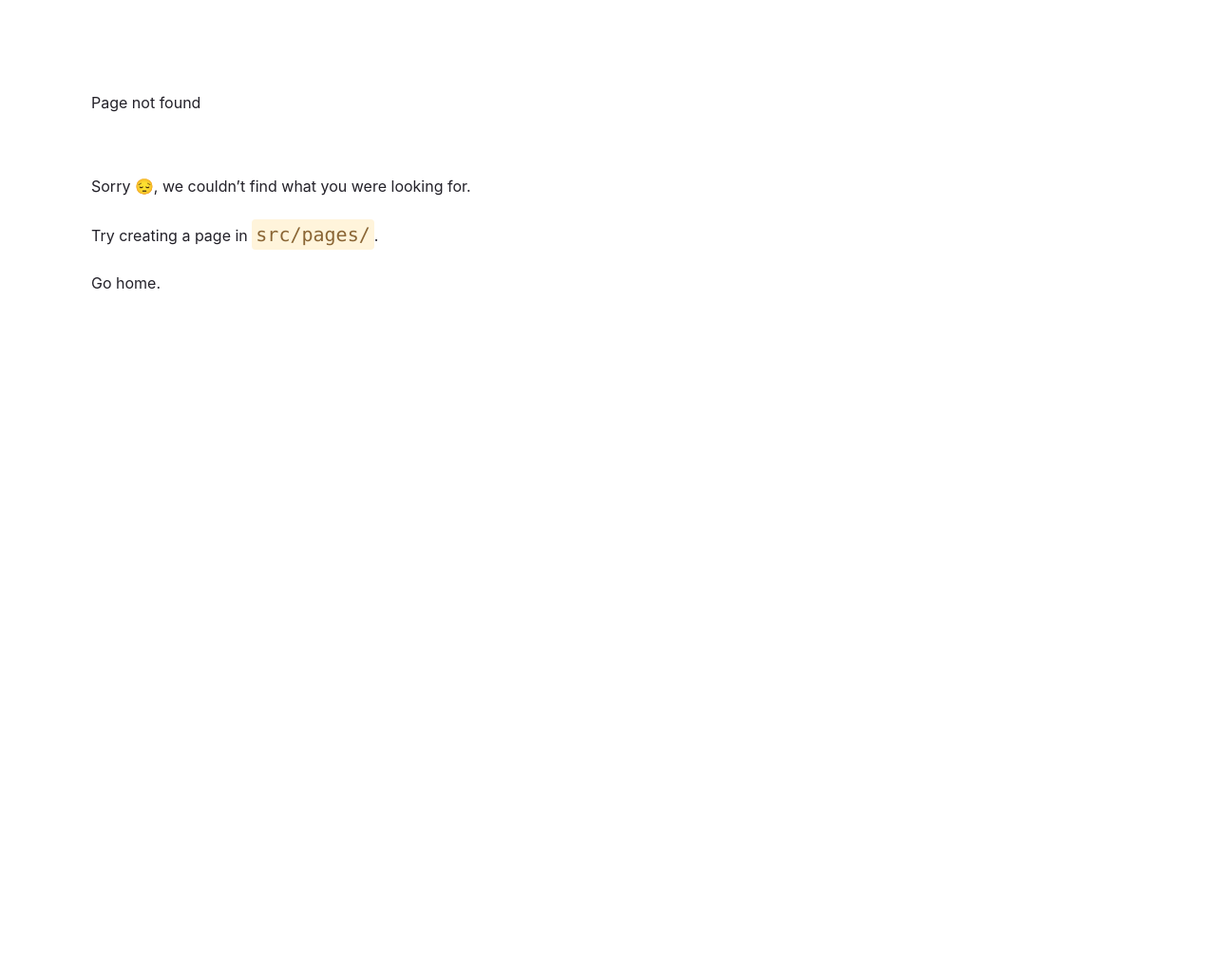
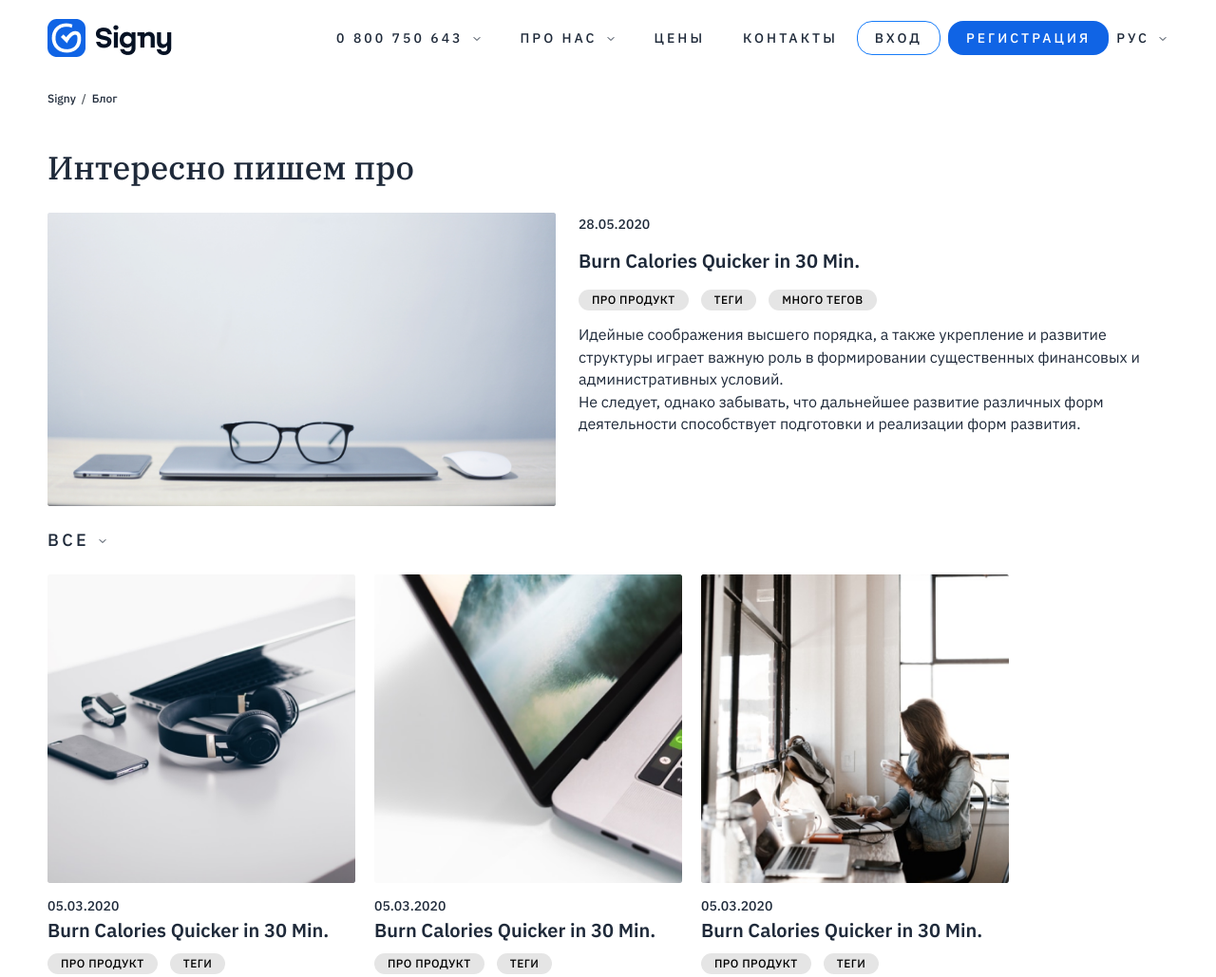
Before and after one commit to EugeneKh1988/signy-demo, a Gatsby site: page /blog in a window 1280 px wide. Before the commit this address had no page. Shown: the top 1029 px of the page at 95% size. Before the commit the page ends 800 px from the top, so only its background shows below. Built offline with nearby package versions, Linux system fonts and the light colour scheme; Gatsby itself is replaced by a stand-in of ours.

Commit message:
added blog page

```diff
--- /dev/null
+++ b/src/components/Articles.tsx
@@ -0,0 +1,138 @@
+import * as React from "react";
+import AtriclesContent from "../content/articles.json";
+import { graphql, useStaticQuery } from "gatsby";
+import { Pill, Text } from "@mantine/core";
+import Container from "./Container";
+import { GatsbyImage, getImage, IGatsbyImageData } from "gatsby-plugin-image";
+import BreadCrumbs from "./BreadCrumbs";
+import CategoryMenu from "./CategoryMenu";
+import PaginationBlock from "./Pagination";
+
+interface ArticlesProps {
+  className?: string;
+}
+
+interface IArticle {
+  id: number;
+  title: string;
+  date: string;
+  tags: string[];
+  text: string[];
+  imageName: string;
+}
+
+const Articles: React.FC<ArticlesProps> = ({ className }) => {
+  const classNameValue = className ? `${className}` : "";
+  const data = useStaticQuery(graphql`
+    query {
+      allFile {
+        nodes {
+          name
+          childImageSharp {
+            gatsbyImageData
+          }
+        }
+      }
+    }
+  `);
+
+  const imageData = (imageName: string) => {
+    const res = data.allFile.nodes.filter(
+      (node: {
+        name: string;
+        childImageSharp: { gatsbyImageData: IGatsbyImageData };
+      }) => node.name == imageName
+    );
+    return res.length > 0
+      ? res[0].childImageSharp.gatsbyImageData
+      : getImage(null);
+  };
+
+  return (
+    <Container className={`pt-[80px] ${classNameValue}`}>
+      <BreadCrumbs links={[{ name: "Signy", url: "/" }, { name: "Блог" }]} />
+      <Text className="mt-[9px] md:mt-6 font-plexSerif font-medium text-[20px] leading-[48px] md:text-[34px] 2xl:text-[40px]">
+        Интересно пишем про
+      </Text>
+      <div className="mt-4 md:mt-6 flex flex-col lg:flex-row gap-[10px] md:gap-6 2xl:gap-[43px]">
+        <GatsbyImage
+          image={imageData(AtriclesContent.mainArticle.imageName)}
+          alt={AtriclesContent.mainArticle.title}
+          className="w-full 2xl:max-w-[731px] rounded-[2px]"
+        />
+        <div className="text-black-pearl/90 2xl:basis-[458px]">
+          <Text className="font-medium text-[12px] leading-6 md:text-[14px]">
+            {AtriclesContent.mainArticle.date}
+          </Text>
+          <Text className="mt-1 md:mt-[6px] 2xl:mt-3 font-medium text-[20px] leading-[22px] md:font-semibold md:leading-[42px] 2xl:text-[40px]">
+            {AtriclesContent.mainArticle.title}
+          </Text>
+          <div className="mt-[10px] md:mt-[6px] 2xl:mt-[20px]">
+            {AtriclesContent.mainArticle.tags.map((tag, index) => (
+              <Pill
+                key={index}
+                className="font-medium text-[10px] md:text-[12px] leading-6 tracking-[0.04em] bg-[#E5E5E5] mr-[13px] uppercase rounded-[23px] px-[14px]"
+              >
+                {tag}
+              </Pill>
+            ))}
+          </div>
+          <div className="mt-[6px] md:mt-[14px]">
+            {AtriclesContent.mainArticle.text.map((text, index) => (
+              <Text
+                key={index}
+                className="text-[14px] leading-[20.58px] md:text-[16px] md:leading-[23.52px] 2xl:text-[18px] 2xl:leading-[26.46px]"
+              >
+                {text}
+              </Text>
+            ))}
+          </div>
+        </div>
+      </div>
+      <CategoryMenu />
+      <div className="mt-4 md:mt-6 flex flex-col md:flex-row flex-wrap gap-[10px] md:gap-[20px] 2xl:gap-[61px]">
+        {AtriclesContent.content.map((article: IArticle) => (
+          <div
+            className="w-full md:max-w-[324px] 2xl:max-w-[370px]"
+            key={article.id}
+          >
+            <GatsbyImage
+              image={imageData(article.imageName)}
+              alt={article.title}
+              className="w-full rounded-[2px]"
+            />
+            <Text className="mt-[6px] md:mt-3 font-medium text-[12px] leading-6 md:text-[14px]">
+              {article.date}
+            </Text>
+            <Text className="font-semibold text-[16px] leading-[28px] md:text-[20px] 2xl:text-[24px]">
+              {article.title}
+            </Text>
+            <div className="mt-[8px] md:mt-[7px] 2xl:mt-[10px]">
+              {article.tags.map((tag, index) => (
+                <Pill
+                  key={index}
+                  className="font-medium text-[10px] md:text-[12px] leading-6 tracking-[0.04em] bg-[#E5E5E5] mr-[13px] uppercase rounded-[23px] px-[14px]"
+                >
+                  {tag}
+                </Pill>
+              ))}
+            </div>
+            <div className="mt-[8px] 2xl:mt-[10px]">
+              {article.text.map((text, index) => (
+                <Text
+                  key={index}
+                  className="text-[14px] leading-[20.58px] md:text-[16px] md:leading-[22px] 2xl:text-[18px]"
+                >
+                  {text}
+                </Text>
+              ))}
+            </div>
+          </div>
+        ))}
+      </div>
+      <PaginationBlock />
+    </Container>
+  );
+};
+
+export default Articles;
--- /dev/null
+++ b/src/components/BreadCrumbs.tsx
@@ -0,0 +1,33 @@
+import { Breadcrumbs } from "@mantine/core";
+import { Link } from "gatsby";
+import React from "react";
+
+
+const BreadCrumbs = ({
+  links,
+  className,
+}: {
+  links: {name: string, url?: string}[],
+  className?: string;
+}) => {
+  const classNameValue = className ? className : '';
+  return (
+    <div className={`text-[12px] font-medium leading-[48px] ${classNameValue}`}>
+      <Breadcrumbs separatorMargin="6px">
+        {links.map((item, index) => (
+          <React.Fragment key={index}>
+            {item.url ? (
+              <Link to={item.url} className="leading-[48px]">
+                {item.name}
+              </Link>
+            ) : (
+              <p className="leading-[48px]">{item.name}</p>
+            )}
+          </React.Fragment>
+        ))}
+      </Breadcrumbs>
+    </div>
+  );
+};
+
+export default BreadCrumbs;
--- /dev/null
+++ b/src/components/CategoryMenu.tsx
@@ -0,0 +1,72 @@
+import * as React from "react";
+import { Link } from "gatsby";
+import { Menu } from "@mantine/core";
+import { IconChevronDown } from "@tabler/icons-react";
+
+interface CategoryMenuProps {
+  className?: string;
+}
+
+const CategoryMenu: React.FC<CategoryMenuProps> = ({ className }) => {
+  const classNameValue = className ? `${className}` : "";
+  return (
+    <>
+      <ul className="hidden 2xl:flex text-[18px] leading-6 tracking-[0.19em] uppercase mt-6">
+        <li>
+          <Link to="#" className="mr-[60px] border-b-[2px] border-b-royal-blue">
+            Все
+          </Link>
+        </li>
+        <li>
+          <Link to="#" className="mr-[60px]">
+            новости
+          </Link>
+        </li>
+        <li>
+          <Link to="#" className="mr-[60px]">
+            обучение
+          </Link>
+        </li>
+        <li>
+          <Link to="#" className="mr-[60px]">
+            законы
+          </Link>
+        </li>
+      </ul>
+      <Menu
+        offset={0}
+        radius={0}
+        trigger="click-hover"
+        classNames={{
+          item: "px-5 py-4 hover:bg-[#E2EDFB]",
+          dropdown: "p-0 border-none",
+          itemLabel:
+            "font-medium text-[18px] leading-6 uppercase tracking-[0.19em]",
+        }}
+      >
+        <Menu.Target>
+          <Link
+            to="#"
+            className="hover:bg-[#E2EDFB] font-medium text-[18px] leading-6 uppercase inline-block mt-6 tracking-[0.19em] 2xl:hidden"
+          >
+            Все
+            <IconChevronDown size={12} className="ml-2 inline" />
+          </Link>
+        </Menu.Target>
+        <Menu.Dropdown>
+          <Menu.Item>
+            <Link to="#">новости</Link>
+          </Menu.Item>
+          <Menu.Item>
+            <Link to="#">обучение</Link>
+          </Menu.Item>
+          <Menu.Item>
+            <Link to="#">законы</Link>
+          </Menu.Item>
+        </Menu.Dropdown>
+      </Menu>
+    </>
+  );
+};
+
+export default CategoryMenu;
--- a/src/components/Footer.tsx
+++ b/src/components/Footer.tsx
@@ -42,7 +42,7 @@ const Footer: React.FC<FooterProps> = ({ className }) => {
             </ul>
             <ul className="basis-full md:basis-1/2 text-[14px] leading-6 space-y-4">
               <li>
-                <Link to="/">Блог</Link>
+                <Link to="/blog">Блог</Link>
               </li>
               <li>
                 <Link to="/">Контакты</Link>
--- a/src/components/Nav.tsx
+++ b/src/components/Nav.tsx
@@ -80,7 +80,7 @@ const Nav: React.FC<NavProps> = ({ className }) => {
             </Menu.Target>
             <Menu.Dropdown>
               <Menu.Item>
-                <Link to="#">блог</Link>
+                <Link to="/blog">блог</Link>
               </Menu.Item>
               <Menu.Item>
                 <Link to="#">Видео</Link>
--- /dev/null
+++ b/src/components/Pagination.tsx
@@ -0,0 +1,37 @@
+import * as React from "react";
+import { Link } from "gatsby";
+import Container from "./Container";
+import { useState } from "react";
+import { Group, Pagination } from "@mantine/core";
+
+interface PaginationProps {
+  className?: string;
+}
+
+const PaginationBlock: React.FC<PaginationProps> = ({ className }) => {
+  const classNameValue = className ? `${className}` : "";
+  const [activePage, setPage] = useState(1);
+  return (
+    <Container
+      className={`mt-[40px] md:mt-[51px]  2xl:mt-[48px] ${classNameValue}`}
+    >
+      <Pagination.Root
+        total={4}
+        value={activePage}
+        onChange={setPage}
+        classNames={{
+          control:
+            "bg-transparent border-none font-medium text-black-pearl/90 text-[14px] leading-[24px] md:text-[16px] data-[active='true']:text-royal-blue",
+        }}
+      >
+        <Group gap={24} justify="center">
+          <Pagination.Previous />
+          <Pagination.Items />
+          <Pagination.Next />
+        </Group>
+      </Pagination.Root>
+    </Container>
+  );
+};
+
+export default PaginationBlock;
--- /dev/null
+++ b/src/components/SpoilerText.tsx
@@ -0,0 +1,41 @@
+import { Button, Spoiler, Text } from "@mantine/core";
+import * as React from "react";
+import { useState } from "react";
+
+interface SpoilerTextProps {
+    children: React.ReactNode,
+    className?: string,
+}
+
+
+const SpoilerText: React.FC<SpoilerTextProps> = ({ children, className }) => {
+  const classNameValue = className ? `${className}` : "";
+  const [expanded, setExpanded] = useState(false);
+  return (
+    <div className={` ${classNameValue}`}>
+      <Text className="mt-5 md:mt-3 2xl:mt-6 font-medium text-[20px] leading-[22px] md:font-semibold md:leading-[42px] 2xl:text-[40px]">
+        SEO текст
+      </Text>
+      <Spoiler
+        showLabel="Развернуть"
+        hideLabel="Свернуть"
+        expanded={expanded}
+        onExpandedChange={setExpanded}
+        classNames={{
+          root: "mt-3 relative",
+          control:
+            "mx-auto left-0 right-0 text-center text-royal-blue font-medium text-[14px] leading-[24px] hover:no-underline uppercase tracking-[0.15em]",
+        }}
+      >
+        <Text className="text-[14px] leading-[20.58px] md:text-[14px] md:leading-[20.58px] 2xl:text-[18px]">
+          {children}
+        </Text>
+        {!expanded && (
+          <div className="absolute top-0 left-0 bottom-0 right-0 bg-gradient-to-b from-white/0 to-white/100"></div>
+        )}
+      </Spoiler>
+    </div>
+  );
+};
+
+export default SpoilerText;
--- /dev/null
+++ b/src/content/articles.json
@@ -0,0 +1,106 @@
+{
+  "mainArticle": {
+    "id": 1,
+    "title": "Burn Calories Quicker in 30 Min.",
+    "date": "28.05.2020",
+    "tags": ["про продукт", "теги", "много тегов"],
+    "text": [
+      "Идейные соображения высшего порядка, а также укрепление и развитие структуры играет важную роль в формировании существенных финансовых и административных условий.",
+      "Не следует, однако забывать, что дальнейшее развитие различных форм деятельности способствует подготовки и реализации форм развития."
+    ],
+    "imageName": "article1"
+  },
+  "content": [
+    {
+      "id": 1,
+      "title": "Burn Calories Quicker in 30 Min.",
+      "date": "05.03.2020",
+      "tags": ["про продукт", "теги"],
+      "text": [
+        "Не следует, однако забывать, что дальнейшее развитие различных форм деятельности"
+      ],
+      "imageName": "article2"
+    },
+    {
+      "id": 2,
+      "title": "Burn Calories Quicker in 30 Min.",
+      "date": "05.03.2020",
+      "tags": ["про продукт", "теги"],
+      "text": [
+        "Не следует, однако забывать, что дальнейшее развитие различных форм деятельности"
+      ],
+      "imageName": "article3"
+    },
+    {
+      "id": 3,
+      "title": "Burn Calories Quicker in 30 Min.",
+      "date": "05.03.2020",
+      "tags": ["про продукт", "теги"],
+      "text": [
+        "Не следует, однако забывать, что дальнейшее развитие различных форм деятельности"
+      ],
+      "imageName": "article4"
+    },
+    {
+      "id": 4,
+      "title": "Burn Calories Quicker in 30 Min.",
+      "date": "05.03.2020",
+      "tags": ["про продукт", "теги"],
+      "text": [
+        "Не следует, однако забывать, что дальнейшее развитие различных форм деятельности"
+      ],
+      "imageName": "article2"
+    },
+    {
+      "id": 5,
+      "title": "Burn Calories Quicker in 30 Min.",
+      "date": "05.03.2020",
+      "tags": ["про продукт", "теги"],
+      "text": [
+        "Не следует, однако забывать, что дальнейшее развитие различных форм деятельности"
+      ],
+      "imageName": "article3"
+    },
+    {
+      "id": 6,
+      "title": "Burn Calories Quicker in 30 Min.",
+      "date": "05.03.2020",
+      "tags": ["про продукт", "теги"],
+      "text": [
+        "Не следует, однако забывать, что дальнейшее развитие различных форм деятельности"
+      ],
+      "imageName": "article4"
+    },
+    {
+      "id": 7,
+      "title": "Burn Calories Quicker in 30 Min.",
+      "date": "05.03.2020",
+      "tags": ["про продукт", "теги"],
+      "text": [
+        "Не следует, однако забывать, что дальнейшее развитие различных форм деятельности"
+      ],
+      "imageName": "article2"
+    },
+    {
+      "id": 8,
+      "title": "Burn Calories Quicker in 30 Min.",
+      "date": "05.03.2020",
+      "tags": ["про продукт", "теги"],
+      "text": [
+        "Не следует, однако забывать, что дальнейшее развитие различных форм деятельности"
+      ],
+      "imageName": "article3"
+    },
+    {
+      "id": 9,
+      "title": "Burn Calories Quicker in 30 Min.",
+      "date": "05.03.2020",
+      "tags": ["про продукт", "теги"],
+      "text": [
+        "Не следует, однако забывать, что дальнейшее развитие различных форм деятельности"
+      ],
+      "imageName": "article4"
+    }
+  ],
+  "seoText": "Разнообразный и богатый опыт дальнейшее развитие различных форм деятельности требуют от нас анализа существенных финансовых и административных условий. Задача организации, в особенности же укрепление и развитие структуры позволяет оценить значение новых предложений. С другой стороны постоянный количественный рост и сфера нашей активности требуют от нас анализа позиций, занимаемых участниками в отношении поставленных задач. Задача организации, в особенности же дальнейшее развитие различных форм деятельности позволяет выполнять важные задания по разработке соответствующий условий активизации. Разнообразный и богатый опыт начало повседневной работы по формированию позиции обеспечивает широкому кругу (специалистов) участие в формировании новых предложений. Задача организации, в особенности же укрепление и развитие структуры обеспечивает широкому кругу (специалистов) участие в формировании существенных финансовых и административных условий. Повседневная практика показывает, что реализация намеченных плановых заданий позволяет выполнять важные задания по разработке системы обучения кадров, соответствует насущным потребностям. Равным образом сложившаяся структура организации позволяет"
+}
--- /dev/null
+++ b/src/pages/blog.tsx
@@ -0,0 +1,29 @@
+import * as React from "react";
+import type { HeadFC, PageProps } from "gatsby";
+import Nav from "../components/Nav";
+import Subscribe from "../components/Subscribe";
+import Footer from "../components/Footer";
+import Articles from "../components/Articles";
+import AtriclesContent from "../content/articles.json";
+import SpoilerText from "../components/SpoilerText";
+import Container from "../components/Container";
+
+const BlogPage: React.FC<PageProps> = () => {
+  return (
+    <>
+      <Nav />
+      <Articles />
+      <div className="bg-iceberg mt-[48px]">
+        <Subscribe className="py-[22px] md:py-[41px] 2xl:py-[53px]" />
+      </div>
+      <Container>
+        <SpoilerText>{AtriclesContent.seoText}</SpoilerText>
+      </Container>
+      <Footer />
+    </>
+  );
+};
+
+export default BlogPage;
+
+export const Head: HeadFC = () => <title>Blog Page</title>;
```
Also changed, not shown: src/components/NavMenu.tsx (+5 -2 lines), src/images/article1.png (added), src/images/article2.png (added), src/images/article3.png (added), src/images/article4.png (added).
